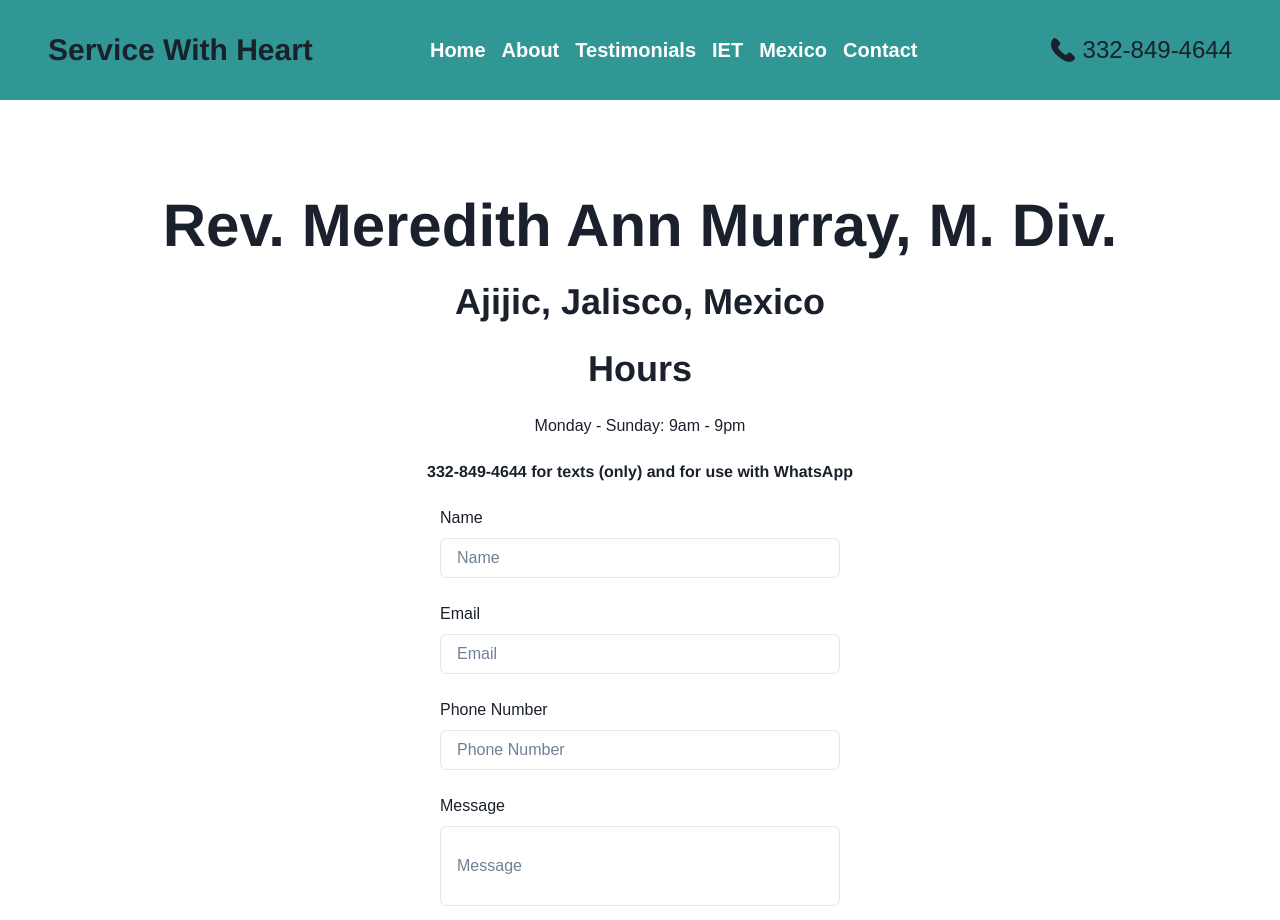
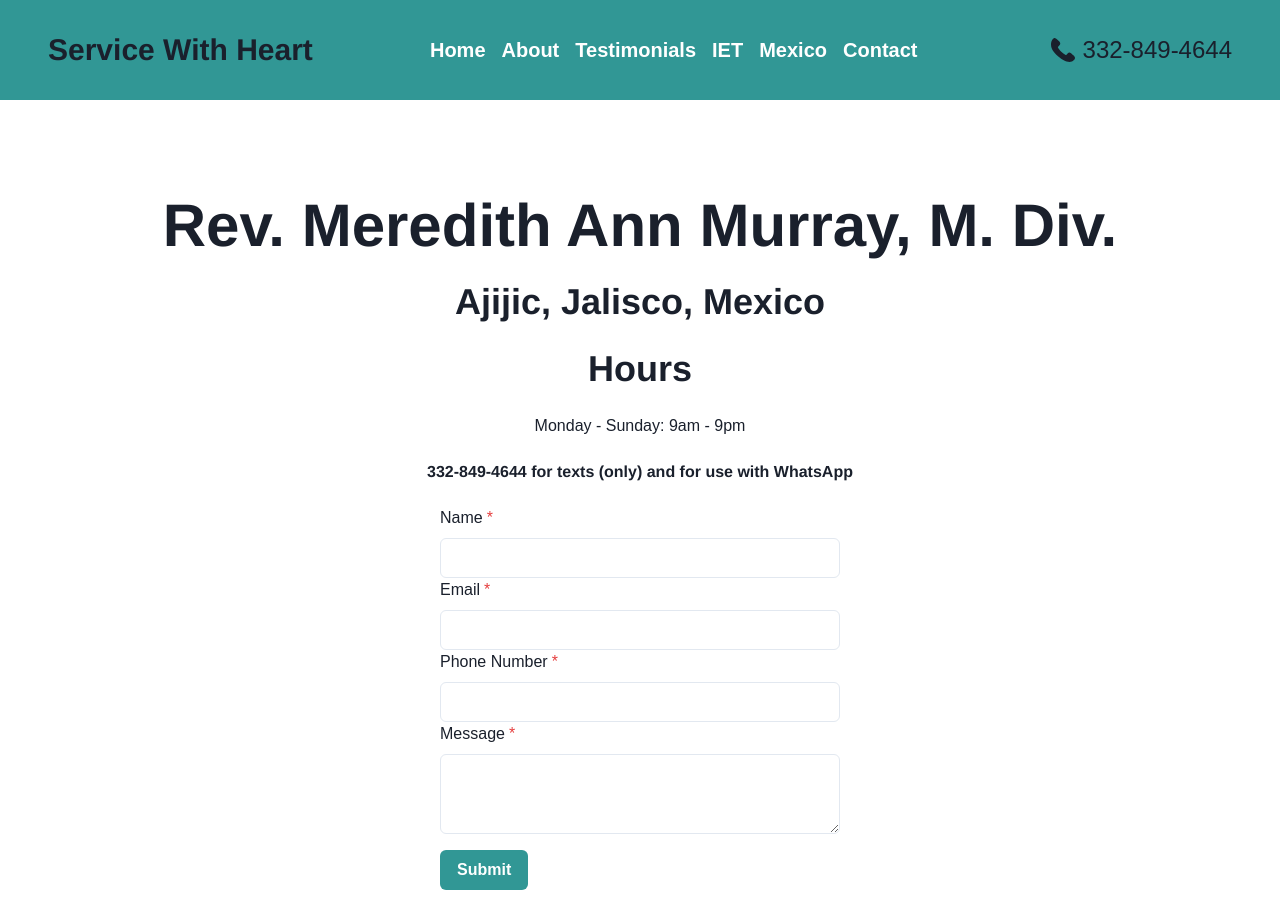
Before and after one commit to tmorse01/service-with-heart, a React (Vite) app: page /contact in a window 1280 px wide. Shown: the top 920 px of the page. Built offline with nearby package versions, Linux system fonts and the light colour scheme.

Commit message:
added required fields to the form

```diff
--- a/src/components/pages/Contact.jsx
+++ b/src/components/pages/Contact.jsx
@@ -12,15 +12,18 @@ import {
   Link,
   Icon,
   Stack,
+  useToast,
 } from "@chakra-ui/react";
 import { EmailIcon } from "@chakra-ui/icons";
-import { FaFacebookF, FaInstagram, FaLinkedinIn } from "react-icons/fa";
+import { FaFacebookF, FaLinkedinIn } from "react-icons/fa";
 
 import { Formik, Form, Field } from "formik";
 import * as Yup from "yup";
 import emailjs from "@emailjs/browser";
 
 const Contact = () => {
+  const toast = useToast();
+
   const initialValues = {
     name: "",
     email: "",
@@ -48,9 +51,23 @@ const Contact = () => {
       .then(
         (result) => {
           console.log(result.text);
+          toast({
+            title: "Form Submitted",
+            description: "Your contact form has been submitted successfully.",
+            status: "success",
+            duration: 5000,
+            isClosable: true,
+          });
         },
         (error) => {
           console.error(error.text);
+          toast({
+            title: "Error",
+            description: "There was an error submitting the form.",
+            status: "error",
+            duration: 5000,
+            isClosable: true,
+          });
         }
       );
   };
@@ -82,46 +99,70 @@ const Contact = () => {
             validationSchema={validationSchema}
             onSubmit={handleSubmit}
           >
-            {({ isSubmitting }) => (
+            {(formikProps) => (
               <Form>
-                <Stack>
-                  <FormControl id="name" mb={4}>
+                <Field name="name">
+                  {({ field, form }) => (
+                    <FormControl
+                      id="name"
+                      isRequired
+                      isInvalid={form.errors.name && form.touched.name}
+                    >
                       <FormLabel>Name</FormLabel>
-                    <Input as={Field} name="name" placeholder="Name" />
+                      <Input {...field} />
                     </FormControl>
-                  <FormControl id="email" mb={4}>
+                  )}
+                </Field>
+
+                <Field name="email">
+                  {({ field, form }) => (
+                    <FormControl
+                      id="email"
+                      isRequired
+                      isInvalid={form.errors.email && form.touched.email}
+                    >
                       <FormLabel>Email</FormLabel>
-                    <Input
-                      as={Field}
-                      name="email"
-                      type="email"
-                      placeholder="Email"
-                    />
+                      <Input type="email" {...field} />
                     </FormControl>
-                  <FormControl id="phoneNumber" mb={4}>
+                  )}
+                </Field>
+
+                <Field name="phoneNumber">
+                  {({ field, form }) => (
+                    <FormControl
+                      id="phoneNumber"
+                      isRequired
+                      isInvalid={
+                        form.errors.phoneNumber && form.touched.phoneNumber
+                      }
+                    >
                       <FormLabel>Phone Number</FormLabel>
-                    <Input
-                      as={Field}
-                      name="phoneNumber"
-                      type="tel"
-                      placeholder="Phone Number"
-                    />
+                      <Input type="tel" {...field} />
                     </FormControl>
-                  <FormControl id="message" mb={4}>
+                  )}
+                </Field>
+
+                <Field name="message">
+                  {({ field, form }) => (
+                    <FormControl
+                      id="message"
+                      isRequired
+                      isInvalid={form.errors.message && form.touched.message}
+                    >
                       <FormLabel>Message</FormLabel>
-                    <Textarea as={Field} name="message" placeholder="Message" />
+                      <Textarea {...field} />
                     </FormControl>
+                  )}
+                </Field>
 
                 <Button
+                  type="submit"
                   mt={4}
                   colorScheme="teal"
-                    type="submit"
-                    isLoading={isSubmitting}
-                    leftIcon={<EmailIcon />}
+                  isLoading={formikProps.isSubmitting}
                 >
-                    Send Message
+                  Submit
                 </Button>
-                </Stack>
               </Form>
             )}
           </Formik>
```
Lines whose indentation alone changed are shown as unchanged.
